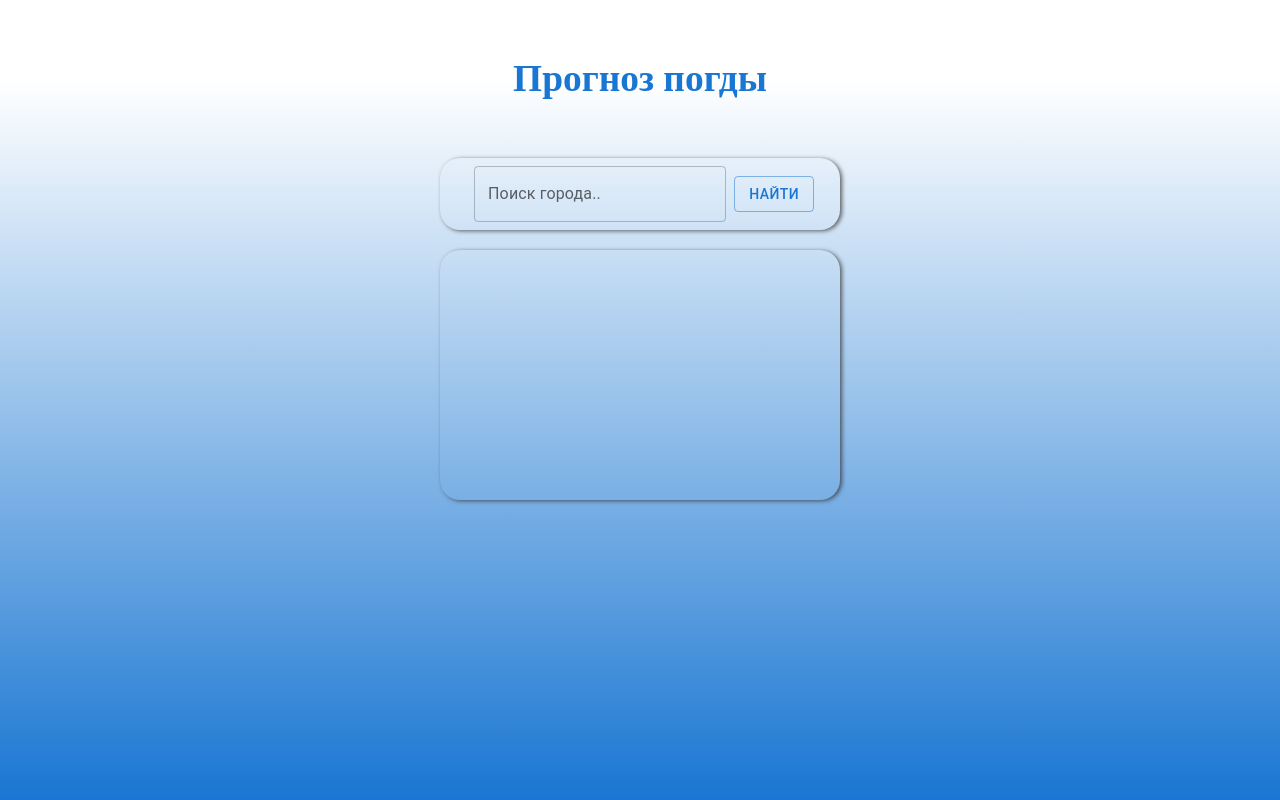
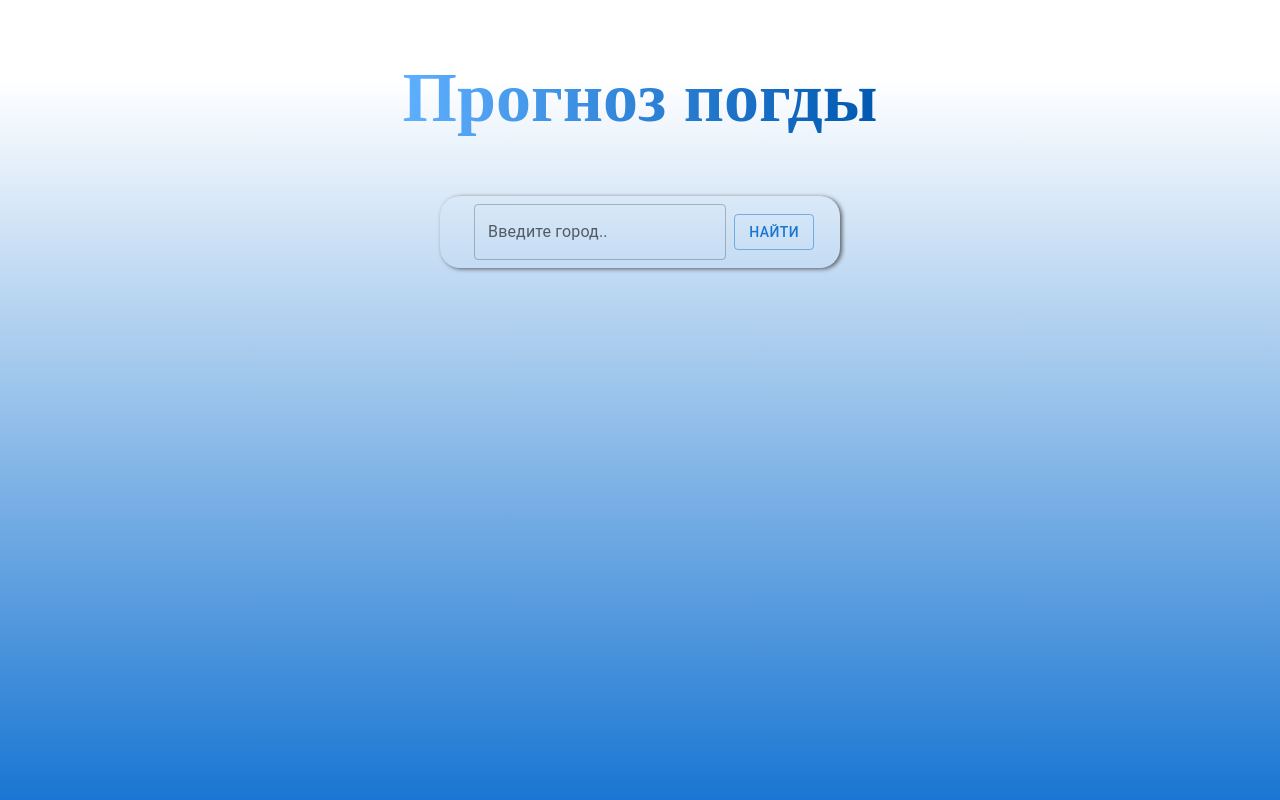
Before and after one commit to Grisha0404/weather, a React (Create React App) app: page / in a window 1280 px wide. Built offline with nearby package versions, Linux system fonts and the light colour scheme.

Commit message:
refactor

```diff
--- a/src/components/city/SelectedCity.tsx
+++ b/src/components/city/SelectedCity.tsx
@@ -36,7 +36,7 @@ export const SelectedCity = (props: SelectedCityType) => {
                     noValidate
                     autoComplete="off"
                 >
-                    <TextField value={title} id="outlined-basic" label="Поиск города.." variant="outlined"
+                    <TextField value={title} id="outlined-basic" label="Введите город.." variant="outlined"
                                onChange={changeHandler} onKeyPress={keyPress}/>
                 </Box>
             </div>
--- a/src/components/info/InfoBlock.tsx
+++ b/src/components/info/InfoBlock.tsx
@@ -9,7 +9,7 @@ type InfoBlockType = {
 export const InfoBlock: React.FC<InfoBlockType> = ({speed, humidity, description}) => {
     return (
 
-        <div style={{color: 'grey'}}>
+        <div style={{color: '#1976d2'}}>
             <div>{description}</div>
             <div>Влажность: {humidity}%</div>
             <div>Ветер: {speed}км/час</div>
--- a/src/components/title/TitleForm.tsx
+++ b/src/components/title/TitleForm.tsx
@@ -4,7 +4,7 @@ import style from '../../pages/weather/weather.module.css'
 export const TitleForm = () => {
     return (
         <div className={style.titleForm}>
-            <h3>Прогноз погды </h3>
+            <h2>Прогноз погды </h2>
         </div>
     );
 };
--- a/src/pages/weather/WeatherContainer.tsx
+++ b/src/pages/weather/WeatherContainer.tsx
@@ -17,8 +17,9 @@ export const WeatherContainer = () => {
     }
 
     return (
-        <div className={style.weatherContainer}>
+        <div>
             {weathers &&
+            <div className={style.weatherContainer}>
                 <div className={style.infoBlock}>
                     <CityBlock cityName={weathers.name} country={weathers.sys.country}
                                icon={weathers.weather[0].icon}/>
@@ -26,6 +27,7 @@ export const WeatherContainer = () => {
                     <InfoBlock speed={weathers.wind.speed} humidity={weathers.main.humidity}
                                description={weathers.weather[0].description}/>
                 </div>
+            </div>
             }
             <ErrorSnackbar error={error}/>
         </div>
--- a/src/pages/weather/weather.module.css
+++ b/src/pages/weather/weather.module.css
@@ -25,9 +25,14 @@
 
 .titleForm {
     font-family: serif;
-    font-size: xx-large;
-    margin: 20px;
-    color: #1976d2;
+}
+
+.titleForm h2 {
+    font-size: 70px;
+    font-weight: 600;
+    background-image: linear-gradient(to left, #0058b0, #5fafff);
+    color: transparent;
+    -webkit-background-clip: text;
 }
 
 .infoBlock {
```
